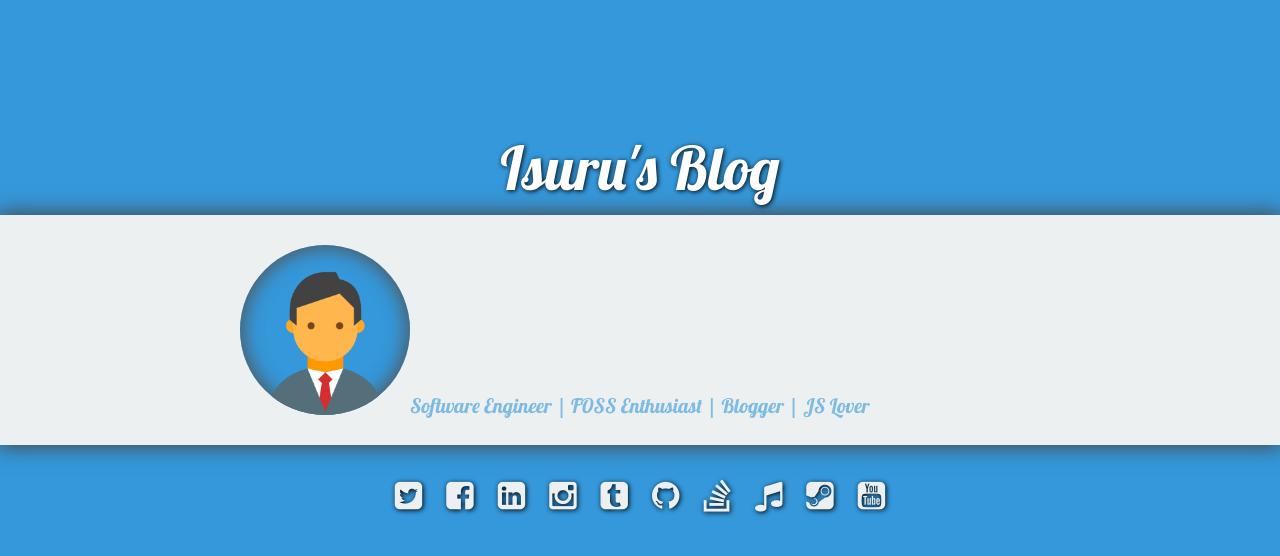
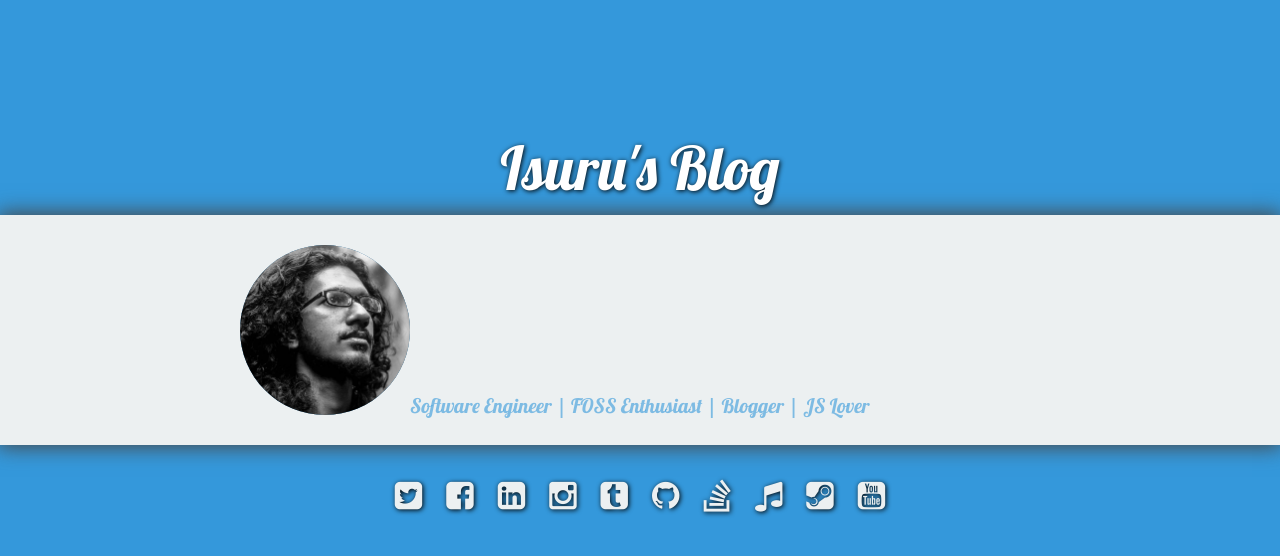
Before and after one commit to isuruAb/isuruab.github.io, a Jekyll site: the page built from index.html, in a window 1280 px wide. Shown: the top 556 px of the page. Built offline with Jekyll 4.4.1, drawn with Linux system fonts in a browser that asks for light colours; nearby versions of some CDN libraries.

Commit message:
update image

```diff
--- a/_config.yml
+++ b/_config.yml
@@ -2,7 +2,7 @@
 title:          Isuru's Blog
 bio:            'Meet Isuru Abeywardana'
 description:    "Software Engineer | FOSS Enthusiast | Blogger | JS Lover"
-picture:        'assets/img/profile.png'
+picture:        'assets/img/profile.jpg'
 locale:         en_US
 url:            https://isuruAb.github.io
 
```
Also changed, not shown: assets/img/profile.jpg (added), 1 other file.
